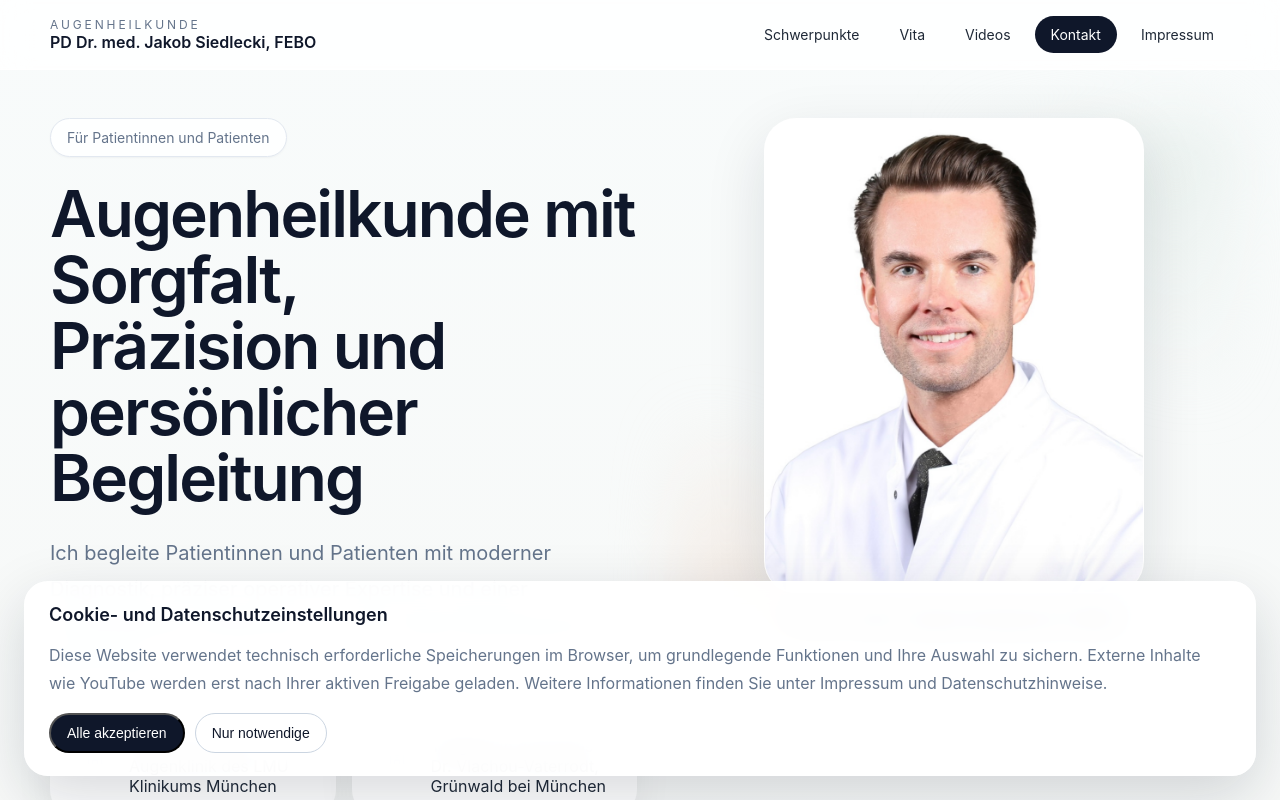
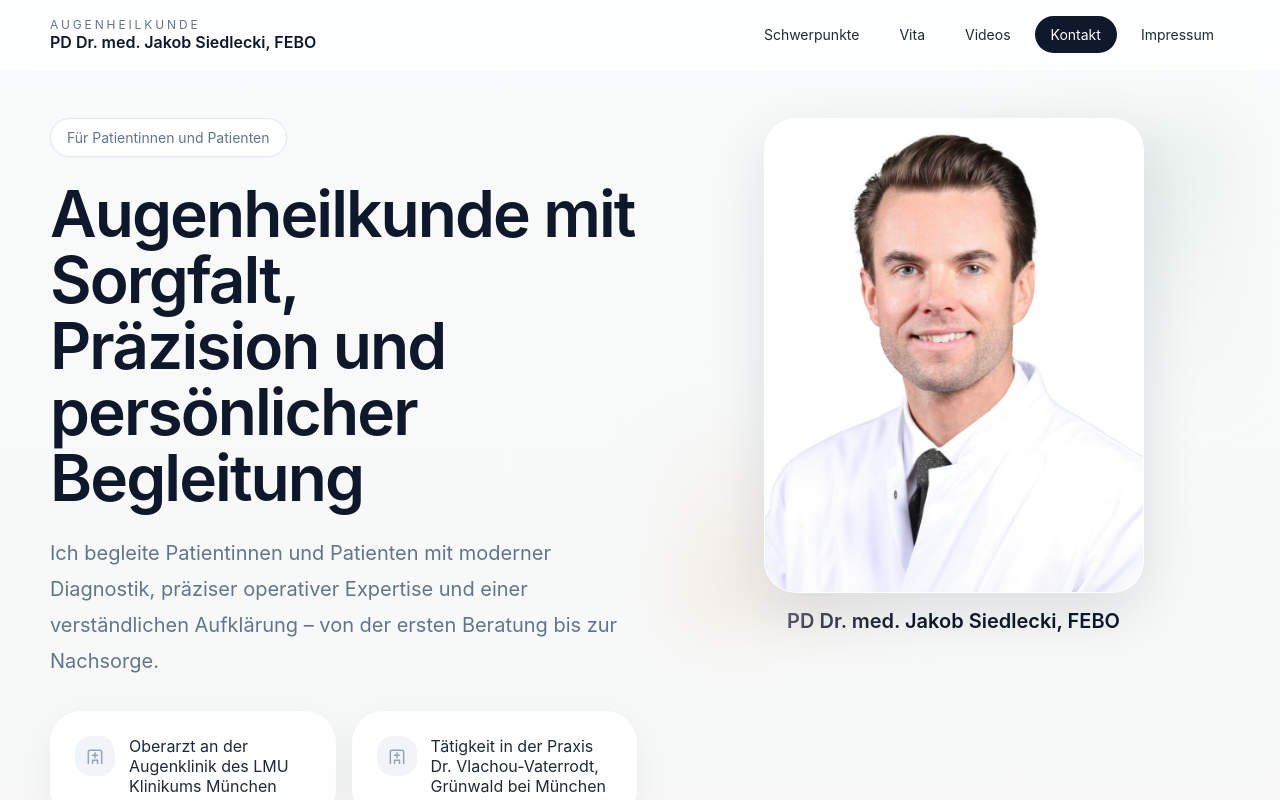
Before and after one commit to jakobsiedlecki-GW/js-website, a React (Vite) app: page / in a window 1280 px wide. Shown: the top 800 px of the page. Built offline with nearby package versions, Linux system fonts and the light colour scheme.

Commit message:
Remove cookie banner

```diff
--- a/src/App.jsx
+++ b/src/App.jsx
@@ -1,4 +1,4 @@
-import { useEffect, useState } from 'react'
+import { useState } from 'react'
 
 const positions = [
   'Oberarzt an der Augenklinik des LMU Klinikums München',
@@ -57,8 +57,6 @@ const videos = [
     thumbnailUrl: 'https://i.ytimg.com/vi/To78wfcSCJE/hqdefault.jpg',
   },
 ]
-
-const CONSENT_KEY = 'eyepinion-cookie-consent'
 
 const styles = `
   :root {
@@ -157,26 +155,6 @@ const styles = `
   .privacy { margin-top:24px; padding:22px 24px; border-radius:24px; border:1px solid #e2e8f0; background:#fbfbfa; color:#475569; font-size:14px; line-height:1.75; }
   .privacy h3 { margin:0 0 12px; font-size:18px; color:#0f172a; }
   .privacy p { margin:12px 0 0; }
-  .cookie-banner {
-    position: fixed;
-    left: 24px;
-    right: 24px;
-    bottom: 24px;
-    z-index: 80;
-    display: grid;
-    gap: 16px;
-    padding: 22px 24px;
-    border: 1px solid rgba(255,255,255,.8);
-    border-radius: 1.5rem;
-    background: rgba(255,255,255,0.96);
-    box-shadow: 0 20px 60px rgba(15,23,42,.16);
-    backdrop-filter: blur(14px);
-  }
-  .cookie-title { font-size: 18px; font-weight: 600; color: #0f172a; }
-  .cookie-text { color: var(--muted); line-height: 1.75; }
-  .cookie-actions { display: flex; flex-wrap: wrap; gap: 10px; }
-  .btn-ghost { background: #fff; border: 1px solid #cbd5e1; color: #0f172a; }
-  .btn-ghost:hover { background: #f8fafc; }
   @media (max-width: 1024px) { .hero,.profile-focus,.vita-grid,.contact-grid,.legal-grid { grid-template-columns:1fr; } .grid-3,.grid-2,.video-grid { grid-template-columns:1fr 1fr; } }
   @media (max-width: 760px) {
     .container { width:min(100% - 28px, 1180px); }
@@ -188,7 +166,6 @@ const styles = `
     .lead { font-size:18px; }
     .photo-caption { font-size:18px; }
     section { scroll-margin-top: 58px; }
-    .cookie-banner { left: 14px; right: 14px; bottom: 14px; padding: 18px; }
   }
 `
 
@@ -198,19 +175,6 @@ function IconHospital() {
 
 function App() {
   const [activatedVideos, setActivatedVideos] = useState({})
-  const [cookieConsent, setCookieConsent] = useState(null)
-
-  useEffect(() => {
-    const savedConsent = window.localStorage.getItem(CONSENT_KEY)
-    if (savedConsent) {
-      setCookieConsent(savedConsent)
-    }
-  }, [])
-
-  const saveConsent = (value) => {
-    window.localStorage.setItem(CONSENT_KEY, value)
-    setCookieConsent(value)
-  }
 
   const activateVideo = (title) => {
     setActivatedVideos((current) => ({ ...current, [title]: true }))
@@ -332,23 +296,6 @@ function App() {
           <div className="privacy"><h3>Datenschutzhinweise</h3><p>Verantwortlich für die Datenverarbeitung auf dieser Website ist PD Dr. med. Jakob Siedlecki, Südliche Münchner Straße 20, 82031 Grünwald, E-Mail: jakob@eyepinion.de.</p><p>Beim Aufruf der Website können technisch erforderliche Verbindungsdaten und Server-Logfiles verarbeitet werden, um die Website sicher und stabil bereitzustellen.</p><p>Wenn Sie per E-Mail Kontakt aufnehmen, werden Ihre Angaben ausschließlich zur Bearbeitung Ihrer Anfrage verarbeitet.</p><p>Auf dieser Website sind Videos von YouTube eingebunden. Die Videos werden erst nach aktiver Freigabe geladen. Beim Aktivieren oder Abspielen können personenbezogene Daten an YouTube beziehungsweise Google übermittelt werden.</p><p>Alle abgebildeten intraoperativen Aufnahmen wurden zum Schutz der Patientendaten anonymisiert (biometrische Merkmale KI-gestützt entfernt).</p></div>
         </section>
       </main>
-
-      {cookieConsent === null && (
-        <div className="cookie-banner">
-          <div className="cookie-title">Cookie- und Datenschutzeinstellungen</div>
-          <div className="cookie-text">
-            Diese Website verwendet technisch erforderliche Speicherungen im Browser, um grundlegende Funktionen und Ihre Auswahl zu sichern. Externe Inhalte wie YouTube werden erst nach Ihrer aktiven Freigabe geladen. Weitere Informationen finden Sie unter Impressum und Datenschutzhinweise.
-          </div>
-          <div className="cookie-actions">
-            <button type="button" className="btn btn-dark" onClick={() => saveConsent('all')}>
-              Alle akzeptieren
-            </button>
-            <button type="button" className="btn btn-ghost" onClick={() => saveConsent('necessary')}>
-              Nur notwendige
-            </button>
-          </div>
-        </div>
-      )}
     </>
   )
 }
```
